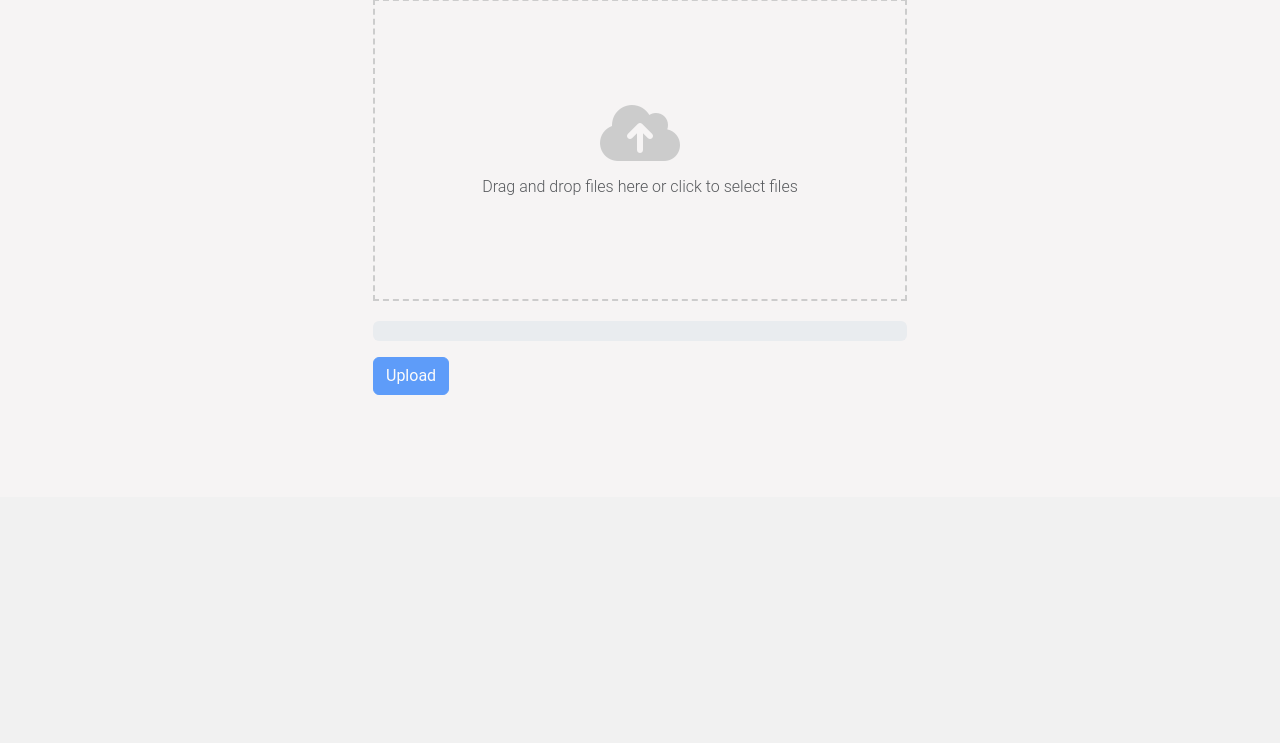
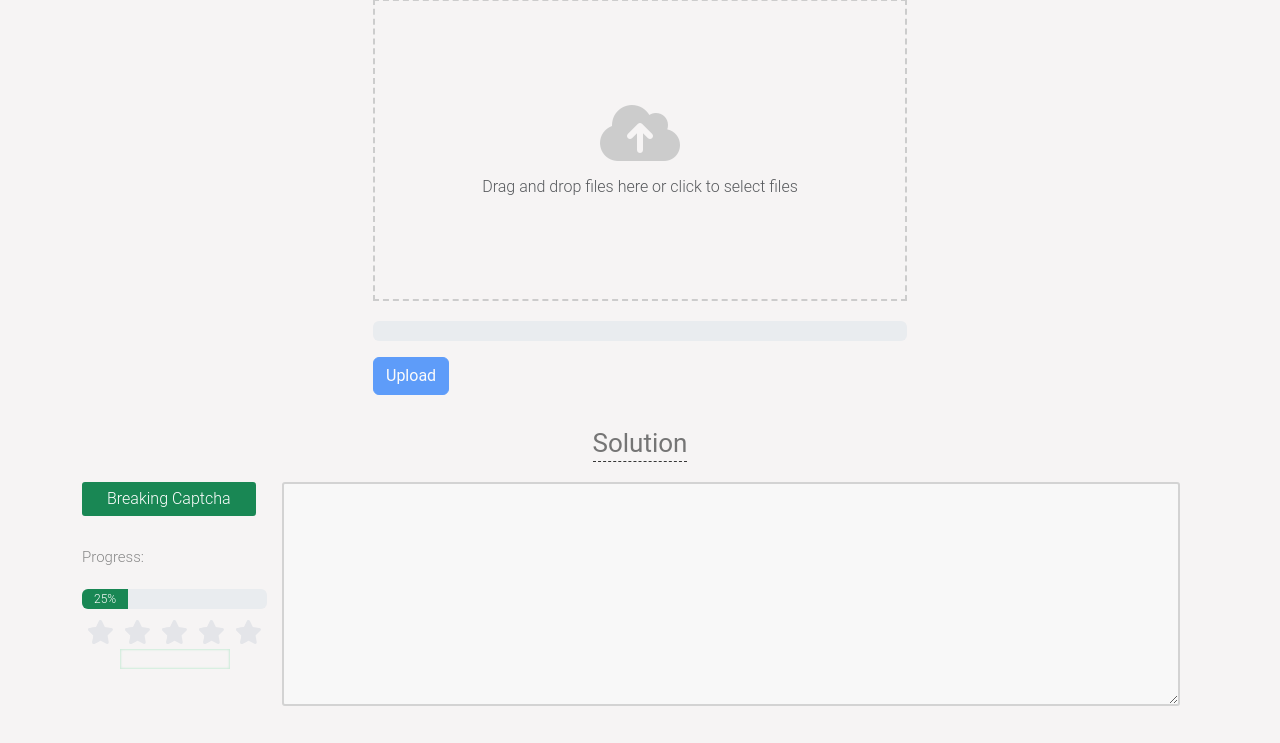
Before and after one commit to AAlkinani1986/BreakingCaptchanew, a Django app: page /textDetection/ in a window 1280 px wide. Shown: the part 303-1046 px from the top of the page. Before the commit the page ends 698 px from the top, so only its background shows below. Run offline with Django 4.2, Linux system fonts and the light colour scheme; some libraries are stand-ins or nearby versions.

Commit message:
Build the frontend solution for text object textDetection witch include text box where solution will be show, button progress bar, RatingStar.

```diff
--- a/objectDetection/templates/RatingStar.html
+++ b/objectDetection/templates/RatingStar.html
@@ -23,27 +23,22 @@
   let star = document.querySelectorAll('input');
 let showValue = document.querySelector('#rating-value');
   // Fetch the base value from the database
-  let baseValue = '{{ rateValue }}';
-let disabled = '{{ disabled }}'
+
 // Set the base value as the initial value for the star rating
 for (let i = 0; i < star.length; i++) {
-  if (star[i].value == baseValue) {
+  if (star[i].value == 0) {
     star[i].checked = true;
     break;
   }
 }
-if(!disabled){
-  for (let i = 0; i < star.length; i++) {
-    star[i].disabled = true;
-  }
-}else{
+
   for (let i = 0; i < star.length; i++) {
 	star[i].addEventListener('click', function() {
 		i = this.value;
 
 		showValue.innerHTML = i + " out of 5";
 	});
-}}
+}
 
 
 </script>
--- a/objectDetection/templates/base.html
+++ b/objectDetection/templates/base.html
@@ -40,6 +40,13 @@
     type="text/css"
     media="all"
   />
+  <link
+  rel="stylesheet"
+  id="ample-style-css"
+  href="{% static 'css/solution.css' %}"
+  type="text/css"
+  media="all"
+/>
   <script src="https://ajax.googleapis.com/ajax/libs/jquery/3.5.1/jquery.min.js"></script>
   <script src="https://cdnjs.cloudflare.com/ajax/libs/popper.js/1.16.0/umd/popper.min.js"></script>
   <script src="https://maxcdn.bootstrapcdn.com/bootstrap/4.5.2/js/bootstrap.min.js"></script>
--- a/objectDetection/templates/textDetection.html
+++ b/objectDetection/templates/textDetection.html
@@ -18,6 +18,28 @@
       <div id="home" class="tab-pane active">
         <h3>Breaking Captcha Solution</h3>
         {% include 'uploadFile.html' %}
+        <div class="solution">
+          <div class="solution_title">
+            <h3>Solution</h3>
+          </div>
+          <div class="solution_body">
+            <div class="left_solution">
+              <button class="bg-success" type="submit"> Breaking Captcha</button>
+            <div class="">
+              <label for="progre">Progress:</label>
+              <div class="progress">
+
+                <div class="progress-bar bg-success" role="progressbar" style="width: 25%;" aria-valuenow="25" aria-valuemin="0" aria-valuemax="100">25%</div>
+              </div>
+            </div>
+
+              {% include 'RatingStar.html' %}
+            </div>
+            <div class="right_solution">
+              <textarea name="solution" id="solution" cols="30" rows="10"></textarea>
+            </div>
+          </div>
+        </div>
       </div>
       <div id="API" class="tab-pane">
         <h3>API</h3>
--- /dev/null
+++ b/static/css/solution.css
@@ -0,0 +1,26 @@
+.solution_title{
+    display: flex;
+    align-items: center;
+    text-align: center;
+    justify-content: center;
+    padding-bottom: 10px;
+    margin-bottom: 10px;
+
+}
+.solution_title h3{
+    padding-bottom: 0% !important;
+    color: rgb(117, 117, 117) !important;
+    border-bottom: 1px dashed rgb(54, 54, 54) !important; ;
+}
+.solution_body{
+    display: flex;
+}
+.right_solution{
+    flex-grow: 1;
+    margin-left: 15px;
+
+}
+.right_solution textarea{
+    border: 2px solid rgb(211, 211, 211);
+    padding: 10px;
+}
```
